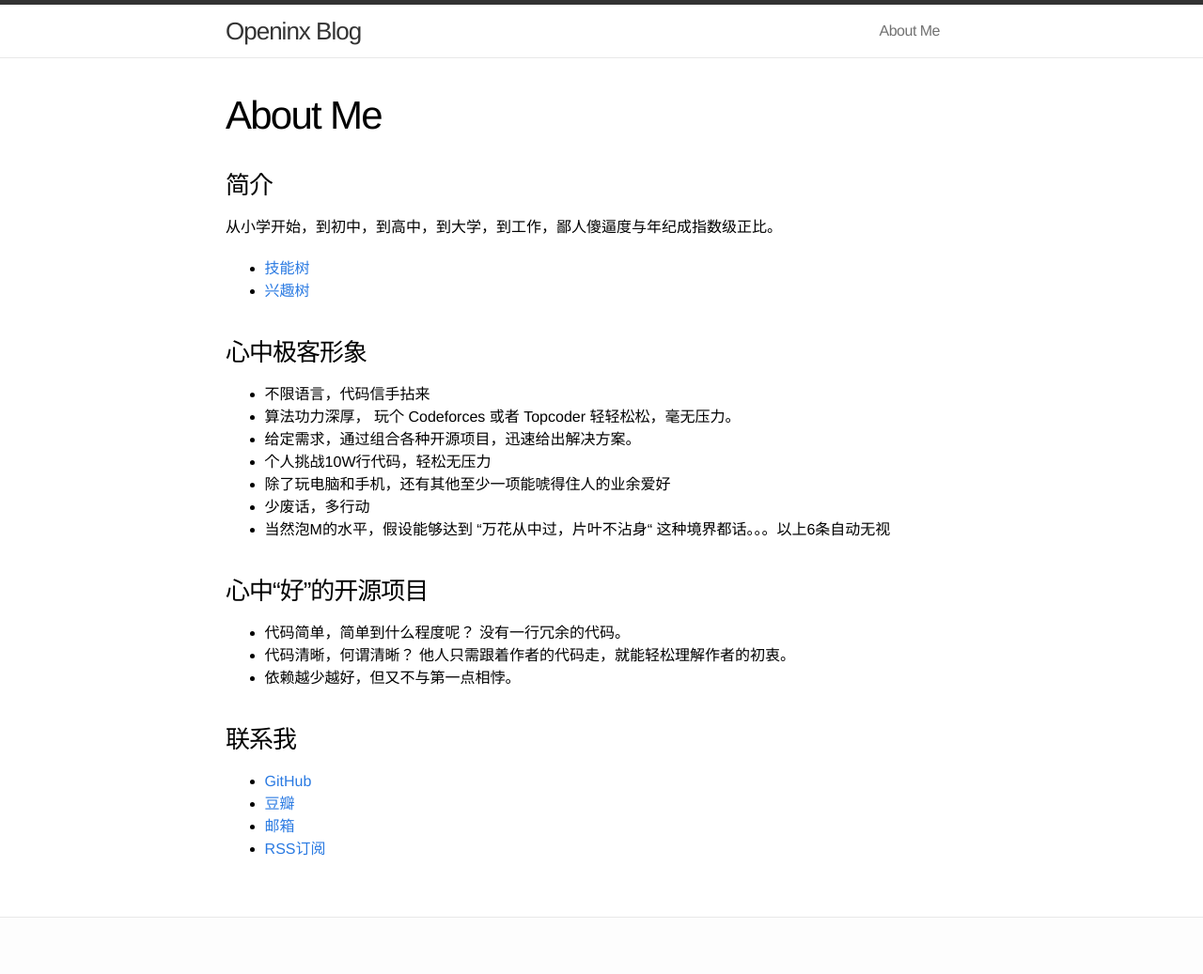
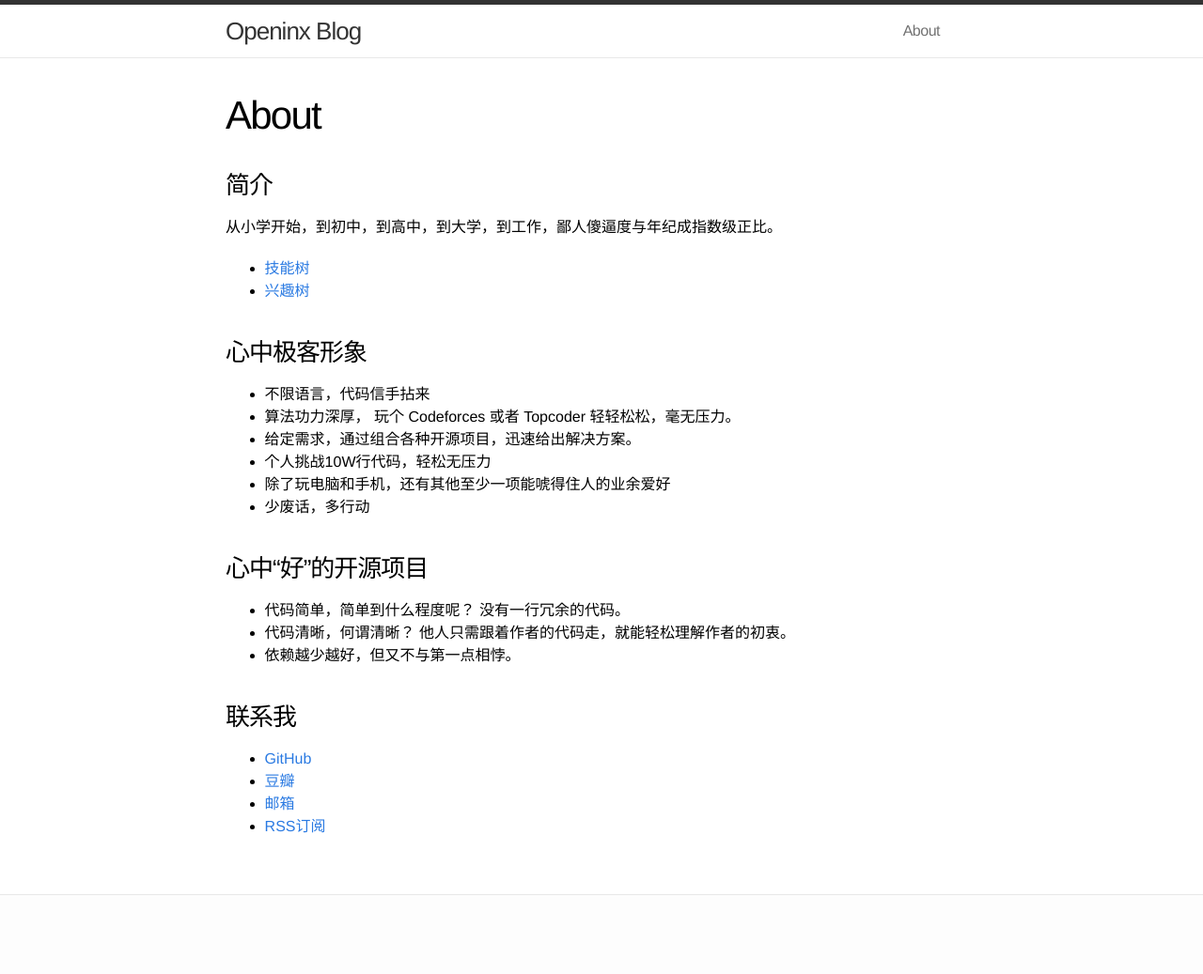
Before and after one commit to SteNicholas/openinx.github.io, a Jekyll site: the page built from about.md, in a window 1280 px wide. Shown: the whole page at 94% size. Built offline with Jekyll 4.4.1, drawn with Linux system fonts in a browser that asks for light colours; Markdown is read by kramdown in place of the engine named in the settings; after the commit the page ends 1013 px from its top, so only the background shows below that.

Commit message:
remove baidu link &  clean some unused files

```diff
--- a/about.md
+++ b/about.md
@@ -1,6 +1,6 @@
 ---
 layout: page
-title: About Me
+title: About
 permalink: /about/
 ---
 
@@ -19,7 +19,6 @@ permalink: /about/
 * 个人挑战10W行代码，轻松无压力
 * 除了玩电脑和手机，还有其他至少一项能唬得住人的业余爱好
 * 少废话，多行动
-* 当然泡M的水平，假设能够达到 "万花从中过，片叶不沾身“ 这种境界都话。。。以上6条自动无视
 
 
 ### 心中“好”的开源项目
--- a/baidu_verify_8IFs8imXCv.html
+++ /dev/null
@@ -1 +0,0 @@
-8IFs8imXCv
```
Also changed, not shown: 2 other files.
